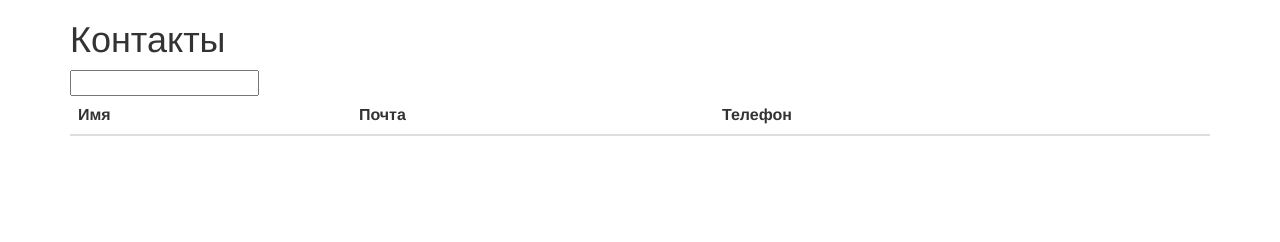
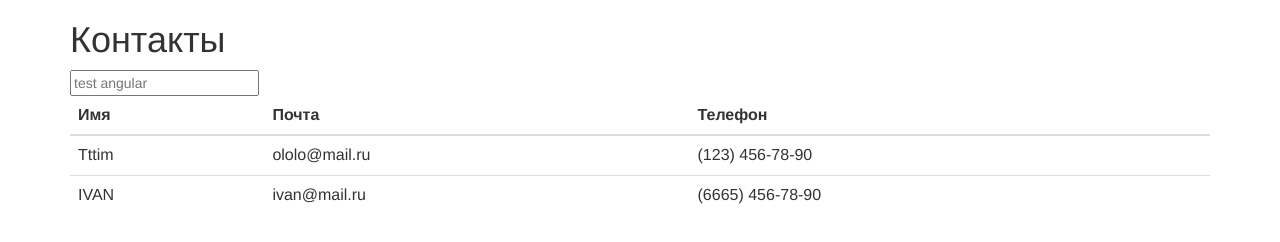
Before and after one commit to nikit-cpp/mean, a plain HTML site: page public/index.html in a window 1280 px wide. Drawn offline with nearby package versions, Linux system fonts and the light colour scheme; no server answers; files whose address does not match are found by name.

Commit message:
lesson 2 savepoint

```diff
--- a/public/controllers/controller.js
+++ b/public/controllers/controller.js
@@ -9,5 +9,23 @@ var myApp = angular.module('myApp', []);
 myApp.controller('NikitaAppController', ['$scope', '$http',
     function ($scope, $http){
         console.log("HLLL frm ctrl");
+
+		$http.get('/contactlist2');
+
+		var person1 = {
+			name: "Tttim",
+			email: "ololo@mail.ru",
+			number: "(123) 456-78-90"
+		};
+
+		var person2= {
+			name: "IVAN",
+			email: "ivan@mail.ru",
+			number: "(6665) 456-78-90"
+		};
+
+		var contactList = [person1, person2];
+
+		$scope.contactList = contactList
     }
 ]);
--- a/public/index.html
+++ b/public/index.html
@@ -20,9 +20,9 @@
 	<div class = "container" ng-controller="NikitaAppController">
 		<h1>Контакты</h1>
 
-		<input ng-model="tstModel">
+		<input ng-model="tstModel" placeholder="test angular">
+		</input>
 		{{tstModel}}
-		</input>
 
 		<table class = "table">
 			<thead>
@@ -32,6 +32,14 @@
 					<th>Телефон</th>
 				</tr>
 			</thead>
+
+			<tbody>
+				<tr ng-repeat="contact in contactList">
+					<td>{{contact.name}}</td>
+					<td>{{contact.email}}</td>
+					<td>{{contact.number}}</td>
+				</tr>
+			</tbody>
 		</table>
 	</div>
 
```
Also changed, not shown: server.js (+4 -4 lines).
